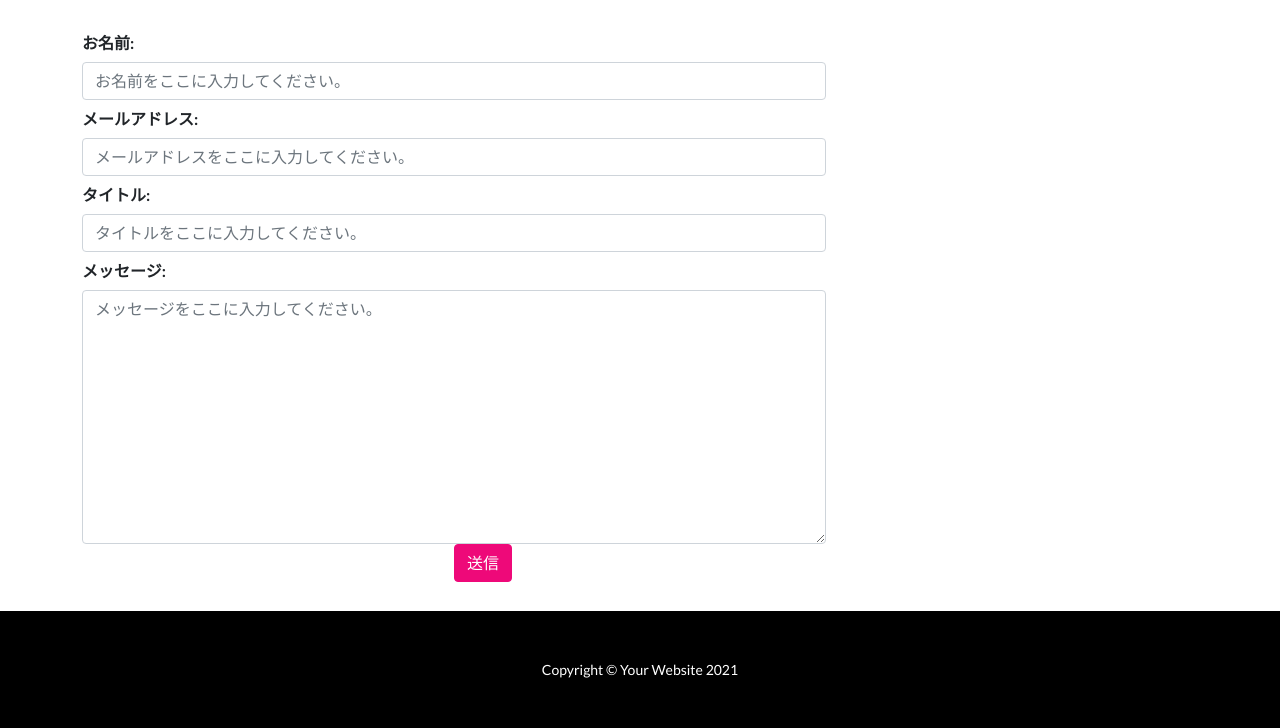
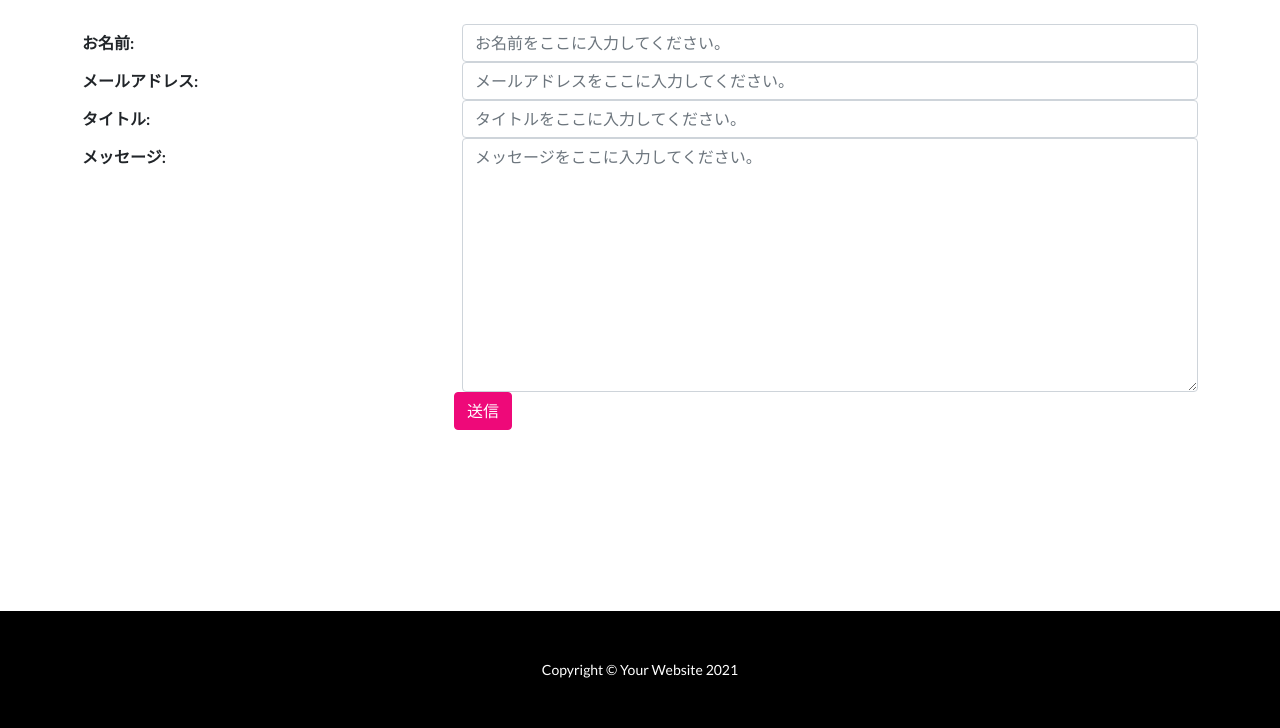
Before and after one commit to KamimuraAkito/private_diary, a Django app: page /inquiry/ in a window 1280 px wide. Shown: the part 72-800 px from the top of the page. Run offline with Django 3.2, Linux system fonts and the light colour scheme; some libraries are stand-ins or nearby versions.

Commit message:
inquiryテンプレートの編集

```diff
--- a/diary/templates/inquiry.html
+++ b/diary/templates/inquiry.html
@@ -10,12 +10,13 @@
             <div class="my-div-style">
              <form method="post">
                  {% csrf_token %}
+
                  {{ form.non_field_errors }}
 
                  {% for field in form %}
-                    <div class="form-group now">
+                    <div class="form-group row">
                         <label for="{{field.id_for_label}}" class="col-sm-4 col-form-label">
-                            <strong>{{ field.label_tag}}</strong>
+                            <strong>{{ field.label_tag }}</strong>
                         </label>
                         <div class="col-sm-8">
                             {{ field }}
```
